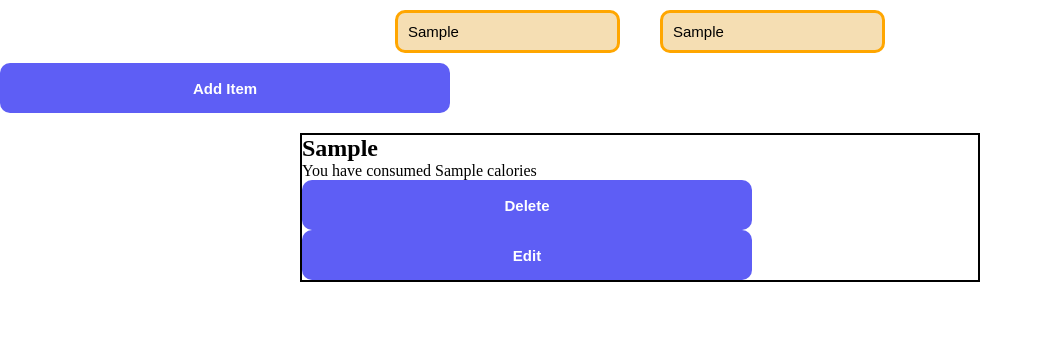
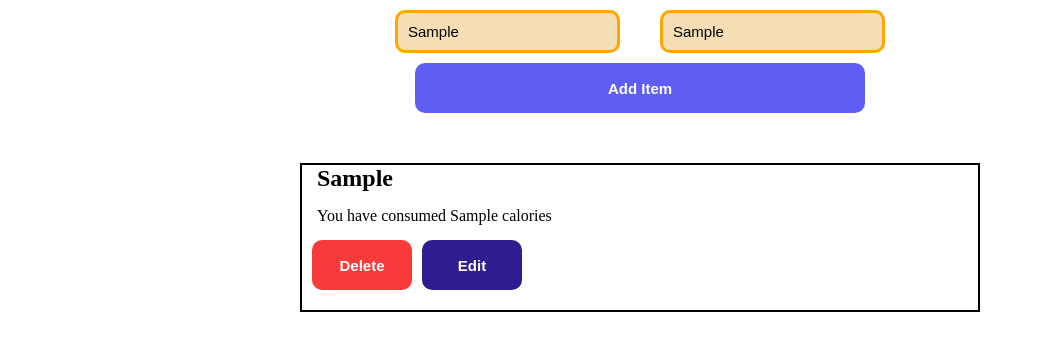
Before and after one commit to Ojaswi2000/calorie, a React (Create React App) app: page / in a window 1280 px wide. Both pictures are taken after typing "Sample", "Sample" into the empty fields and a click on the button "Add Item". Shown: the top 350 px of the page, without its empty margins (0-1043 px from the left). Built offline with nearby package versions, Linux system fonts and the light colour scheme; a web font is replaced by a local one.

Commit message:
done initials

```diff
--- a/src/App.css
+++ b/src/App.css
@@ -48,8 +48,31 @@ h1 {
 .container {
   border: 2px solid black;
   margin: 20px 300px;
+  margin-top: 50px;
+  text-align: center;
 }
 
 .inputs {
   text-align: center;
 }
+
+.delete {
+  color: white;
+  background-color: rgb(248, 58, 58);
+  width: 100px;
+  margin-left: 10px;
+}
+.edit {
+  color: white;
+  background-color: rgb(46, 29, 143);
+  width: 100px;
+  margin-left: 10px;
+}
+
+.cbtn {
+  text-align: left;
+  margin-bottom: 20px;
+}
+.add {
+  text-align: center;
+}
--- a/src/App.js
+++ b/src/App.js
@@ -27,12 +27,12 @@ const App=() => {
 
       </div>
 
-      <div>
-        <button onClick={handleClick} >Add Item</button>
+      <div className='add'>
+        <button style={{left:"50%"}} onClick={handleClick} >Add Item</button>
       </div>
       {
       showdata? <Card item={item} amount={amount}/>:
-      <h1 style={{margin:"20px"}}>Start adding items</h1>
+      <h1 style={{margin:"20px",textAlign:"center"}}>Start adding items</h1>
       }
 
 
--- a/src/components/Card.js
+++ b/src/components/Card.js
@@ -2,11 +2,12 @@ import React from 'react'
 import '../App.css';
 
 const Card=({item,amount})=>{
+
   return (
     <div className='container'>
-      <h2>{item}</h2>
-      <p>You have consumed {amount} calories</p>
-      <div>
+      <h2 style={{textAlign:"left",marginLeft:"15px"}}>{item}</h2>
+      <p style={{textAlign:"left",margin:"15px"}}>You have consumed {amount} calories</p>
+      <div className='cbtn'>
         <button className='delete'>Delete</button>
         <button className='edit'>Edit</button>
       </div>
```
